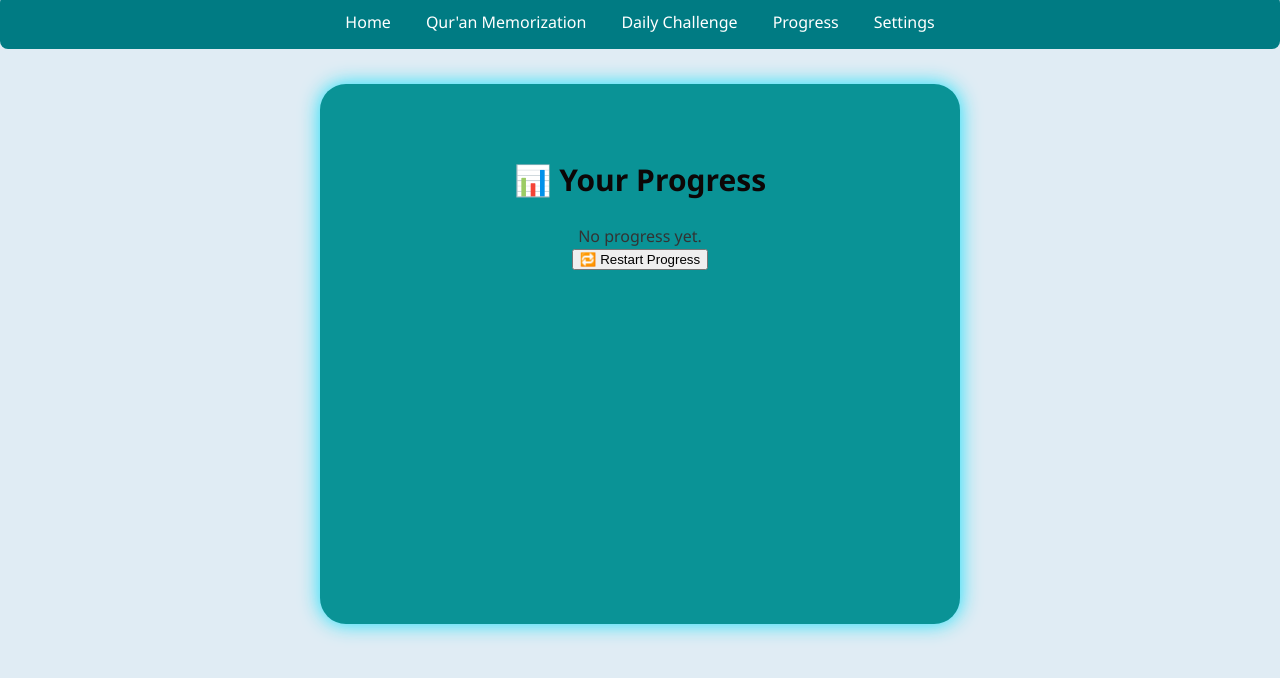
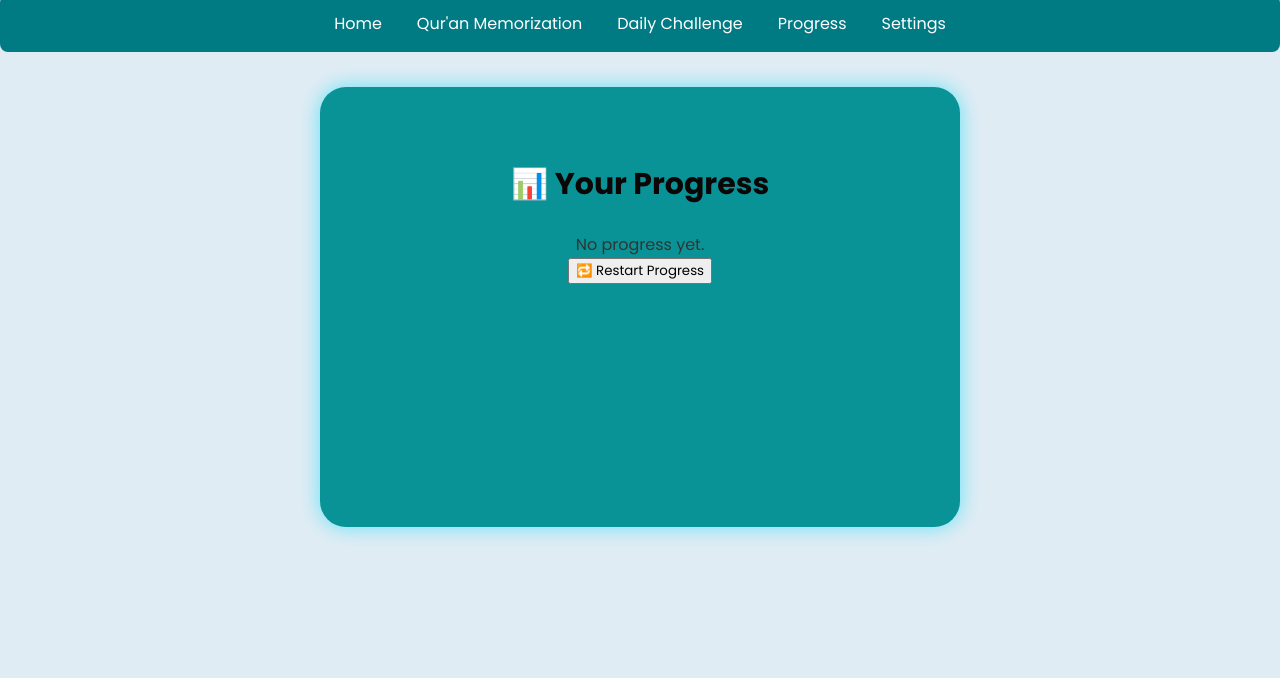
Before and after one commit to lubaba539/shi-era_fronted, a plain HTML site: page qurean memorization/home.html in a window 1280 px wide. Both pictures are taken after a click on the link "Progress". Drawn offline with Linux system fonts and the light colour scheme; no server answers.

Commit message:
some styles

```diff
--- a/qurean memorization/home.css
+++ b/qurean memorization/home.css
@@ -1,6 +1,11 @@
+
+@import url('https://fonts.googleapis.com/css2?family=Poppins:ital,wght@0,100;0,200;0,300;0,400;0,500;0,600;0,700;0,800;0,900;1,100;1,200;1,300;1,400;1,500;1,600;1,700;1,800;1,900&family=Roboto:ital,wght@0,100..900;1,100..900&display=swap');
+*{
+
+  font-family: "poppins";
+}
 /* General Styles */
 body {
-  font-family: 'Segoe UI', sans-serif;
   background: #e0ecf4;
   margin: 0;
   padding: 0;
@@ -44,12 +49,12 @@ body.dark-mode {
 
 #quran, #challenge, #progress, #settings {
   max-width: 600px;
-  height: 500px;
+  height: 400px;
   margin: 40px auto;
   padding: 20px;
   background: #0a9396;
   border-radius: 26px;
-  box-shadow: 0 0 20px rgba(11, 222, 250, 0.952);
+  box-shadow: 0 0 20px rgba(11, 222, 250, 0.6);
   text-align: center;
 }
 h2{
```
Also changed, not shown: qurean memorization/home.html (line endings or trailing spaces).
